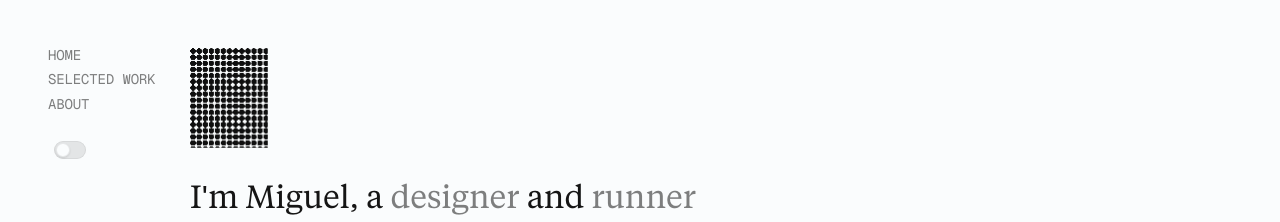
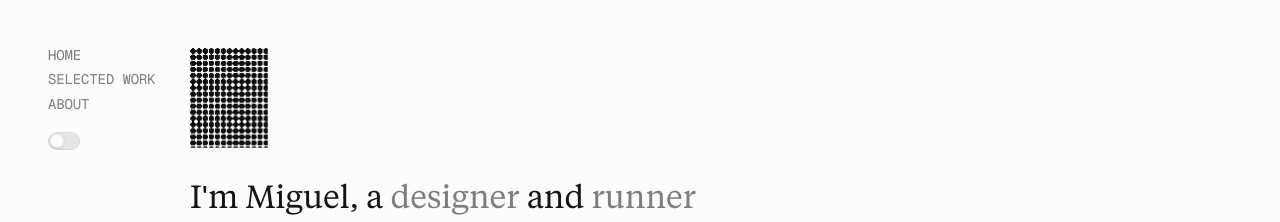
Before and after one commit to migueljsleca/miguel-online, a Next.js app: page / in a window 1280 px wide. Shown: the top 222 px of the page. Built offline with nearby package versions, Linux system fonts and the light colour scheme.

Commit message:
Fix theme toggle alignment

```diff
--- a/app/globals.css
+++ b/app/globals.css
@@ -179,6 +179,7 @@ a {
 .portfolio-rail {
   display: flex;
   flex-wrap: wrap;
+  align-items: flex-start;
   gap: 0.625rem 1rem;
 }
 
@@ -194,15 +195,16 @@ a {
 .portfolio-rail__theme {
   position: relative;
   display: inline-flex;
+  align-self: flex-start;
   align-items: center;
-  justify-content: center;
+  justify-content: flex-start;
   appearance: none;
   -webkit-appearance: none;
-  width: 44px;
-  height: 44px;
+  width: 48px;
+  height: 32px;
   min-width: 0;
   flex: 0 0 auto;
-  margin-top: 0.2rem;
+  margin-top: 0.15rem;
   padding: 0;
   border: 0;
   background: transparent;
@@ -214,7 +216,10 @@ a {
 .portfolio-rail__theme::before {
   content: "";
   position: absolute;
-  inset: 13px 6px;
+  top: 7px;
+  left: 0;
+  width: 32px;
+  height: 18px;
   border-radius: 999px;
   background: color-mix(in srgb, var(--black) 10%, var(--white));
   box-shadow:
@@ -250,8 +255,8 @@ html[data-theme="dark"] .portfolio-rail__theme:focus-visible::before {
 .portfolio-rail__theme-knob {
   position: absolute;
   display: block;
-  top: calc(50% - 7px);
-  left: 8px;
+  top: 9px;
+  left: 2px;
   width: 14px;
   height: 14px;
   overflow: hidden;
@@ -493,7 +498,7 @@ html[data-theme="dark"] .portfolio-rail__theme-knob {
   }
 
   .portfolio-rail__theme {
-    margin-top: 0.45rem;
+    margin-top: 0.25rem;
   }
 }
 
@@ -504,7 +509,7 @@ html[data-theme="dark"] .portfolio-rail__theme-knob {
 
   .portfolio-rail {
     overflow-x: auto;
-    align-items: center;
+    align-items: flex-start;
     padding-bottom: 0.35rem;
   }
 
```
